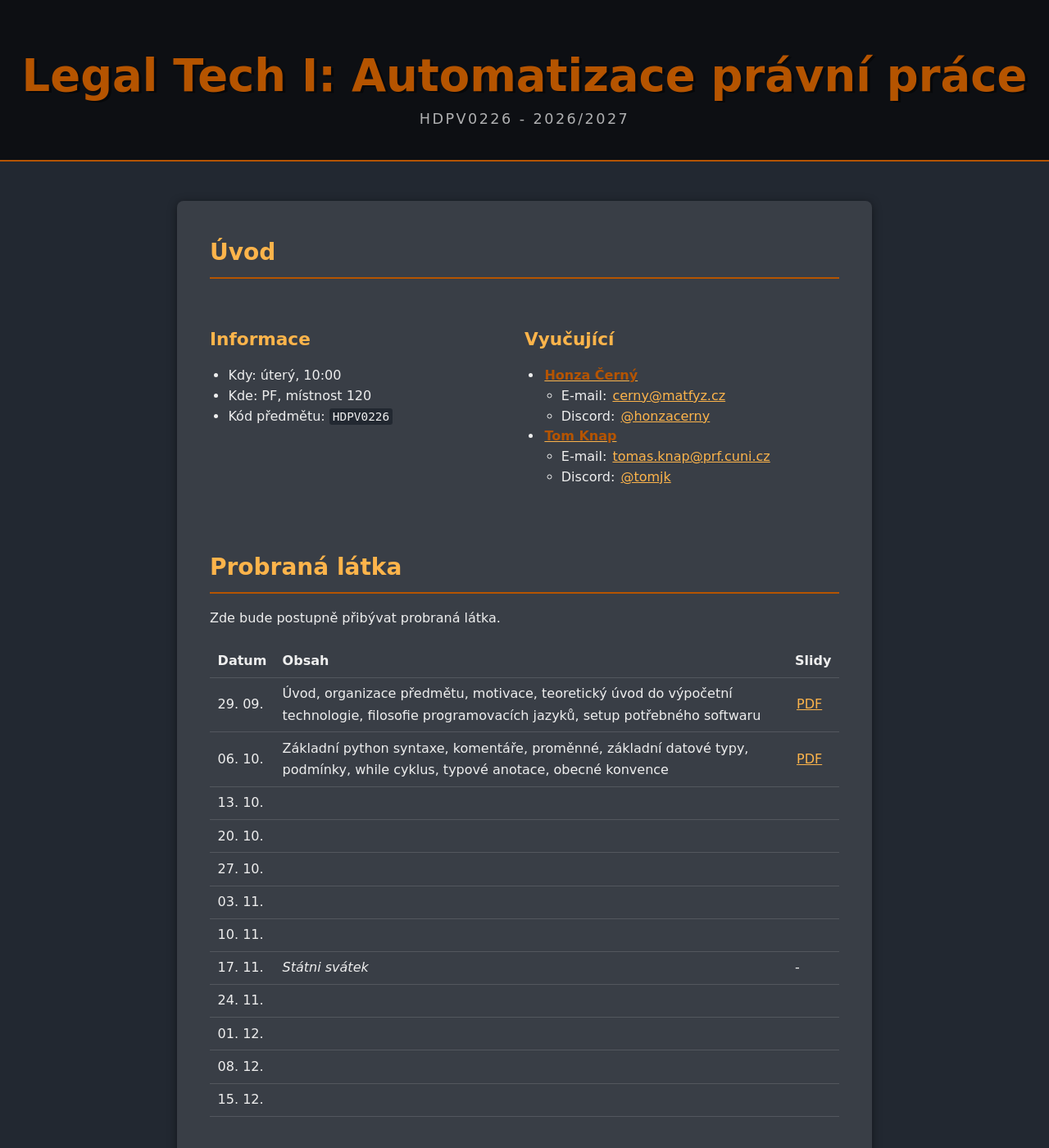
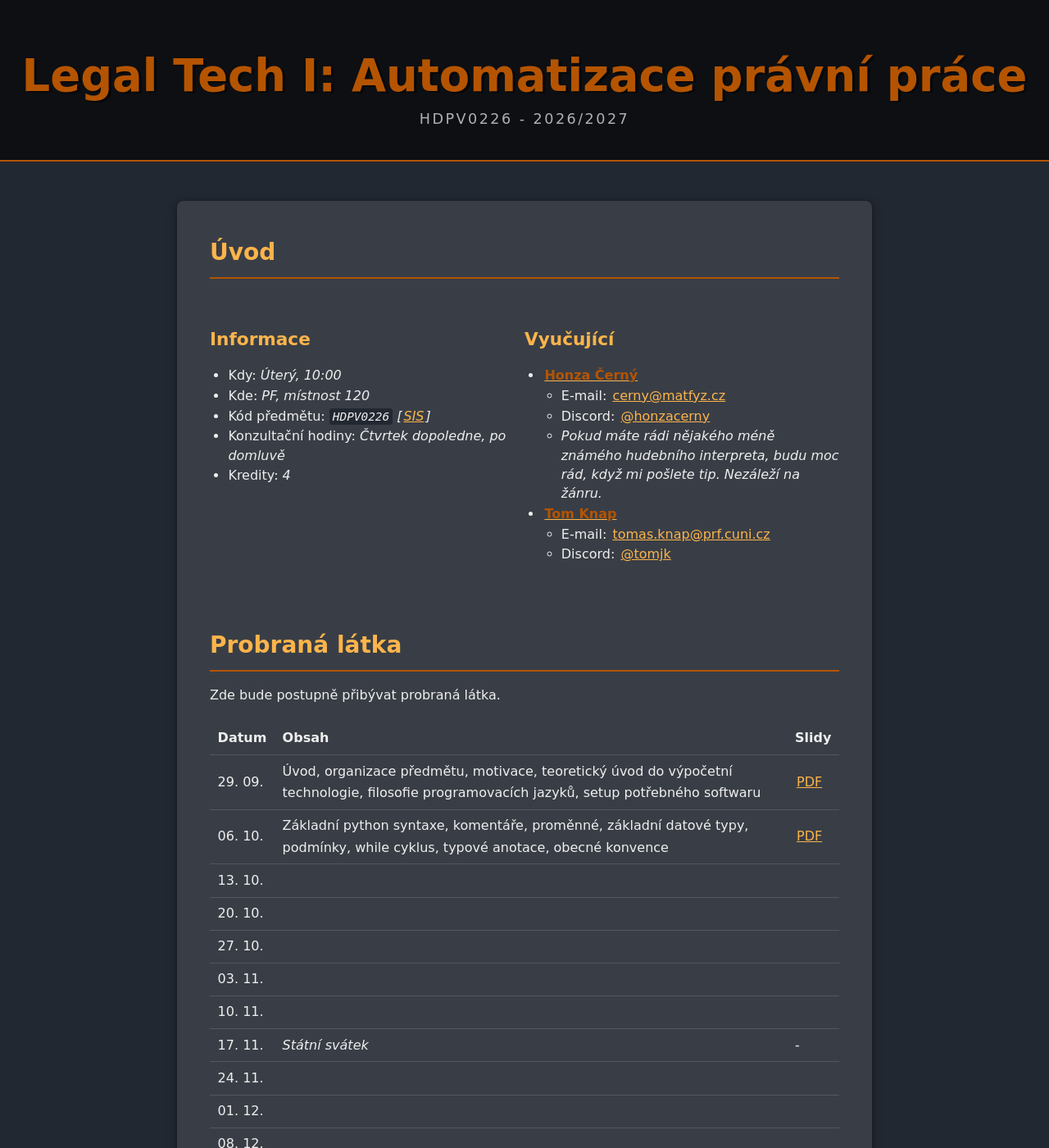
Before and after one commit to yagarea/ggu.cz, a Jekyll site: the page built from pages/teaching/2627-legaltech.md, in a window 1280 px wide and 1400 px high. Shown: the whole window at 82% size. Built offline with Jekyll 4.4.1, drawn with Linux system fonts in a browser that asks for light colours; some of the changed text lies outside the part shown.

Commit message:
update lt

```diff
--- a/pages/teaching/2627-legaltech.md
+++ b/pages/teaching/2627-legaltech.md
@@ -10,9 +10,11 @@ lang: cs
 
 {% splitter %}
 ### Informace
-- Kdy: úterý, 10:00
-- Kde: PF, místnost 120
-- Kód předmětu: `HDPV0226`
+- Kdy: _Úterý, 10:00_
+- Kde: _PF, místnost 120_
+- Kód předmětu: _`HDPV0226` [[SIS](https://is.cuni.cz/studium/predmety/index.php?do=predmet&kod=HDPV0226)]_
+- Konzultační hodiny: _Čtvrtek dopoledne, po domluvě_
+- Kredity: _4_
 
 ---
 
@@ -20,6 +22,7 @@ lang: cs
 - [**Honza Černý**](https://blackblog.cz/)
   - E-mail: [cerny@matfyz.cz](mailto:cerny@matfyz.cz)
   - Discord: [@honzacerny](https://discordapp.com/users/755526719867453521)
+  - *Pokud máte rádi nějakého méně známého hudebního interpreta, budu moc rád, když mi pošlete tip. Nezáleží na žánru.*
 - [**Tom Knap**](https://prf.cuni.cz/detail-cloveka/100033429190)
   - E-mail: [tomas.knap@prf.cuni.cz](mailto:tomas.knap@prf.cuni.cz)
   - Discord: [@tomjk](https://discordapp.com/users/440846866825871361)
@@ -37,7 +40,7 @@ Zde bude postupně přibývat probraná látka.
 | 27. 10. | | |
 | 03. 11. | | |
 | 10. 11. | <!--**Test**--> | |
-| 17. 11. | *Státni svátek* | - |
+| 17. 11. | *Státní svátek* | - |
 | 24. 11. | | |
 | 01. 12. | | |
 | 08. 12. | <!--**Test**--> | |
```
Also changed, not shown: other parts of pages/teaching/2627-legaltech.md (+1 -1 lines).
